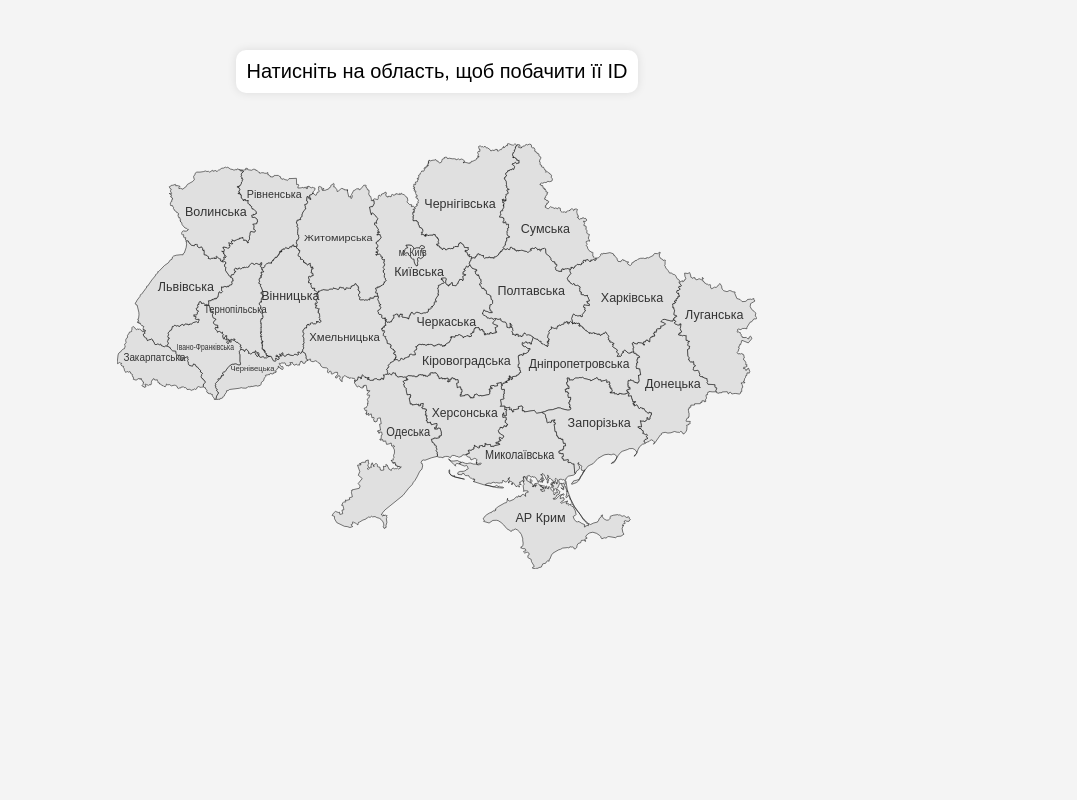
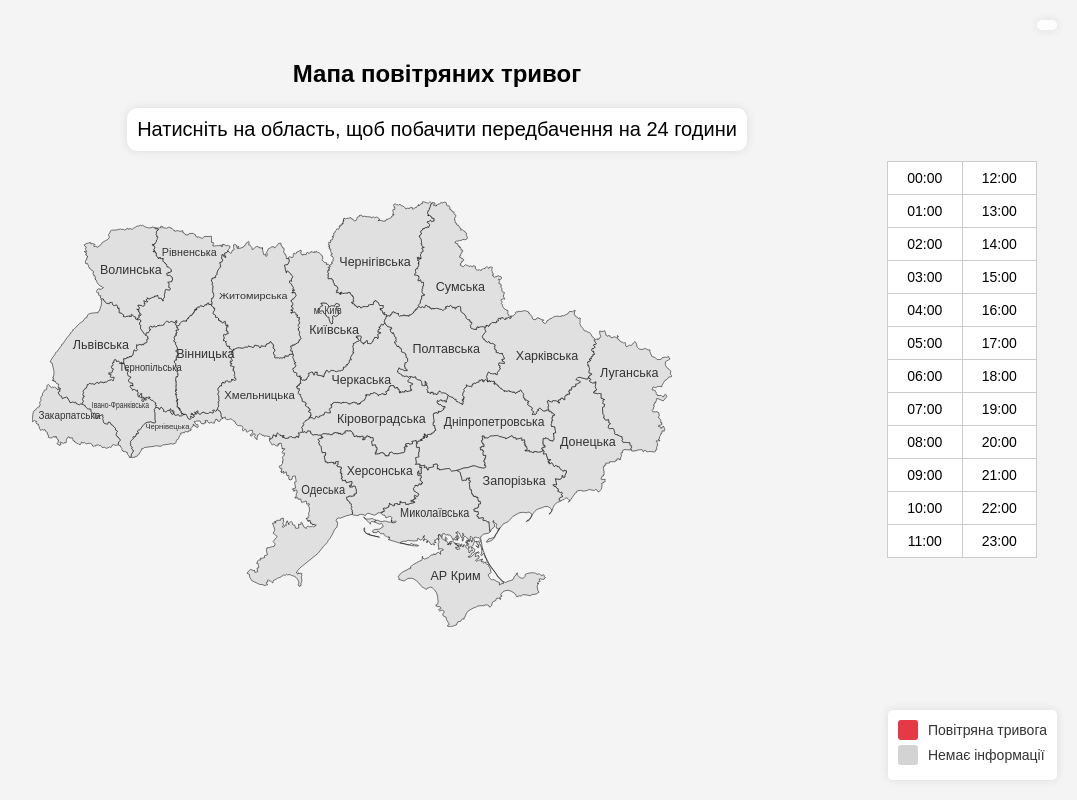
Before and after one commit to KonchakivskyiDanylo/PythonForDs, a plain HTML site: page templates/index.html in a window 1280 px wide. Shown: the whole page, without its empty margins (203-1280 px from the left). Drawn offline with Linux system fonts and the light colour scheme; no server answers.

Commit message:
some changes to frontend

```diff
--- a/templates/index.html
+++ b/templates/index.html
@@ -5,8 +5,8 @@
     <title>Карта України</title>
     <style>
         svg text {
-            user-select: none; /* не дає виділяти текст */
-            pointer-events: none; /* не перехоплює мишу (дає доступ до path під ним) */
+            user-select: none;
+            pointer-events: none;
         }
 
         body {
@@ -23,7 +23,6 @@
             margin-bottom: 50px;
         }
 
-
         svg {
             display: block;
             margin: 40px auto;
@@ -31,7 +30,6 @@
             max-width: 1200px;
             height: auto;
         }
-
 
         svg path {
             fill: #e0e0e0;
@@ -58,14 +56,40 @@
             border-radius: 10px;
             box-shadow: 0 0 10px rgba(0, 0, 0, 0.1);
         }
+
+        .time-table {
+            display: flex;
+            flex-direction: column;
+            margin-top: 20px;
+        }
+
+        .time-slot {
+            display: flex;
+            justify-content: space-between;
+            width: 200px;
+            padding: 5px;
+            text-align: left;
+        }
+
+        .time-slot span {
+            font-size: 16px;
+        }
+
+        .arrow {
+            color: red;
+            font-size: 18px;
+        }
     </style>
+</head>
+<body>
+<section style="text-align: center">
+    <h2>Мапа повітряних тривог</h2>
+    <div id="info">Натисніть на область, щоб побачити передбачення на 24 години</div>
+</section>
 
 
-</head>
-<body>
-<div id="info">Натисніть на область, щоб побачити її ID</div>
-
-<!-- SVG-файл -->
+<!-- Таблиця годин з тривогами -->
+<div class="container">
     <svg
             height="408.0199"
             mapsvg:geoViewBox="22.138577 52.380834 40.220623 44.387017"
@@ -446,7 +470,150 @@
                 id="text25">Чернігівська
         </text>
     </svg>
+    <div id="alarm-table-wrapper">
+        <table id="alarm-table">
+            <tbody>
+            <tr>
+                <td>00:00</td>
+                <td>12:00</td>
+            </tr>
+            <tr>
+                <td>01:00</td>
+                <td>13:00</td>
+            </tr>
+            <tr>
+                <td>02:00</td>
+                <td>14:00</td>
+            </tr>
+            <tr>
+                <td>03:00</td>
+                <td>15:00</td>
+            </tr>
+            <tr>
+                <td>04:00</td>
+                <td>16:00</td>
+            </tr>
+            <tr>
+                <td>05:00</td>
+                <td>17:00</td>
+            </tr>
+            <tr>
+                <td>06:00</td>
+                <td>18:00</td>
+            </tr>
+            <tr>
+                <td>07:00</td>
+                <td>19:00</td>
+            </tr>
+            <tr>
+                <td>08:00</td>
+                <td>20:00</td>
+            </tr>
+            <tr>
+                <td>09:00</td>
+                <td>21:00</td>
+            </tr>
+            <tr>
+                <td>10:00</td>
+                <td>22:00</td>
+            </tr>
+            <tr>
+                <td>11:00</td>
+                <td>23:00</td>
+            </tr>
+            </tbody>
+        </table>
+    </div>
+</div>
+<div class="alert-legend">
+  <div class="legend-item">
+    <span class="color-box air-alert"></span>
+    <span class="legend-text">Повітряна тривога</span>
+  </div>
+  <div class="legend-item">
+    <span class="color-box no-info"></span>
+    <span class="legend-text">Немає інформації</span>
+  </div>
+</div>
 
+ <style>
+  .alert-legend {
+    position: fixed;
+    bottom: 20px;
+    right: 20px;
+    background-color: white;
+    border-radius: 5px;
+    padding: 10px;
+    box-shadow: 0 0 10px rgba(0,0,0,0.1);
+  }
+
+  .legend-item {
+    display: flex;
+    align-items: center;
+    margin-bottom: 5px;
+  }
+
+  .color-box {
+    width: 20px;
+    height: 20px;
+    margin-right: 10px;
+    border-radius: 3px;
+    display: inline-block;
+  }
+
+  .air-alert {
+    background-color: #e63946; /* Red color for air alerts */
+  }
+
+  .no-info {
+    background-color: #D3D3D3; /* Light beige for no information */
+  }
+
+  .legend-text {
+    font-size: 14px;
+    color: #333;
+  }
+</style>
+<style>
+    .container {
+        display: flex;
+        justify-content: space-between;
+        align-items: flex-start;
+        width: 100%;
+        max-width: 1200px;
+        margin: 0 auto;
+    }
+
+    #map-container {
+        flex: 1;
+        max-width: 75%;
+    }
+
+    #alarm-table-wrapper {
+        margin-left: 20px;
+        width: 150px;
+    }
+
+    #alarm-table {
+        border-collapse: collapse;
+        width: 100%;
+    }
+
+    #alarm-table td {
+        border: 1px solid #ccc;
+        padding: 8px;
+        text-align: center;
+        font-size: 14px;
+        background-color: white;
+        transition: background-color 0.3s ease;
+    }
+
+    #alarm-table td.alarm {
+        background-color: #e63946;
+        color: white;
+        font-weight: bold;
+    }
+</style>
 <script>
     const regions = document.querySelectorAll("svg path");
 
@@ -469,80 +636,35 @@
         });
     });
 </script>
-
-
-<!-- Таблиця годин з тривогами -->
-<div id="alarm-table-wrapper">
-    <table id="alarm-table">
-        <tbody>
-        <tr id="row1"></tr>
-        <tr id="row2"></tr>
-        </tbody>
-    </table>
-</div>
-
-<style>
-    #alarm-table-wrapper {
-        display: flex;
-        justify-content: center;
-        margin-top: 20px;
-    }
-
-    #alarm-table {
-        border-collapse: collapse;
-    }
-
-    #alarm-table td {
-        border: 1px solid #ccc;
-        padding: 10px;
-        min-width: 60px;
-        text-align: center;
-        font-size: 14px;
-        background-color: white;
-        transition: background-color 0.3s ease;
-    }
-
-    #alarm-table td.alarm {
-        background-color: #e63946;
-        color: white;
-        font-weight: bold;
-    }
-</style>
 <script>
     const API_TOKEN = "asdwR@21s";
 
     // Function to render the alarm table based on hourly data
     function renderAlarmTable(hourlyData) {
-        const row1 = document.getElementById("row1");
-        const row2 = document.getElementById("row2");
+        const cells = document.querySelectorAll("#alarm-table td");
 
-        row1.innerHTML = "";
-        row2.innerHTML = "";
+        cells.forEach((cell, index) => {
+            let hour;
+            if (index % 2 === 0) {
+                // Left column (0-11)
+                hour = Math.floor(index / 2);
+            } else {
+                // Right column (12-23)
+                hour = Math.floor(index / 2) + 12;
+            }
 
-        for (let i = 0; i < 24; i++) {
-            const hourStr = i.toString().padStart(2, "0") + ":00";
-            const cell = document.createElement("td");
-            cell.textContent = hourStr;
-
-            if (hourlyData[i]) {
+            if (hourlyData[hour]) {
                 cell.classList.add("alarm");
             } else {
                 cell.classList.remove("alarm");
             }
-
-            if (i < 12) {
-                row1.appendChild(cell);
-            } else {
-                row2.appendChild(cell);
-            }
-        }
+        });
     }
 
     // Event listener for the map regions
     document.querySelectorAll("svg path").forEach(path => {
         path.addEventListener("click", () => {
             const regionId = path.id;
-            document.getElementById("info").textContent = `Область: ${regionId}`;
 
             // If the region is either "Луганська" or "Автономна Республіка Крим", render a fully red table
             if (regionId === "Луганська" || regionId === "Автономна Республіка Крим") {
@@ -623,5 +745,38 @@
     // Call the function to highlight regions when page is loaded
     window.onload = fetchAndHighlightAlarms;
 </script>
+<div id="current-time" class="time-display"></div>
+
+<style>
+  .time-display {
+    position: fixed;
+    top: 20px;
+    right: 20px;
+    background-color: rgba(255, 255, 255, 0.8);
+    padding: 5px 10px;
+    border-radius: 5px;
+    font-size: 16px;
+    font-weight: bold;
+    box-shadow: 0 0 10px rgba(0, 0, 0, 0.1);
+    z-index: 1000;
+  }
+</style>
+
+<script>
+  function updateClock() {
+    const now = new Date();
+    const hours = now.getHours().toString().padStart(2, '0');
+    const minutes = now.getMinutes().toString().padStart(2, '0');
+    const seconds = now.getSeconds().toString().padStart(2, '0');
+
+    document.getElementById('current-time').textContent = ${hours}:${minutes}:${seconds};
+  }
+
+  // Оновлюємо час кожну секунду
+  setInterval(updateClock, 1000);
+
+  // Викликаємо функцію одразу, щоб не чекати першу секунду
+  updateClock();
+</script>
 </body>
 </html>
```
Lines whose indentation alone changed are shown as unchanged.
